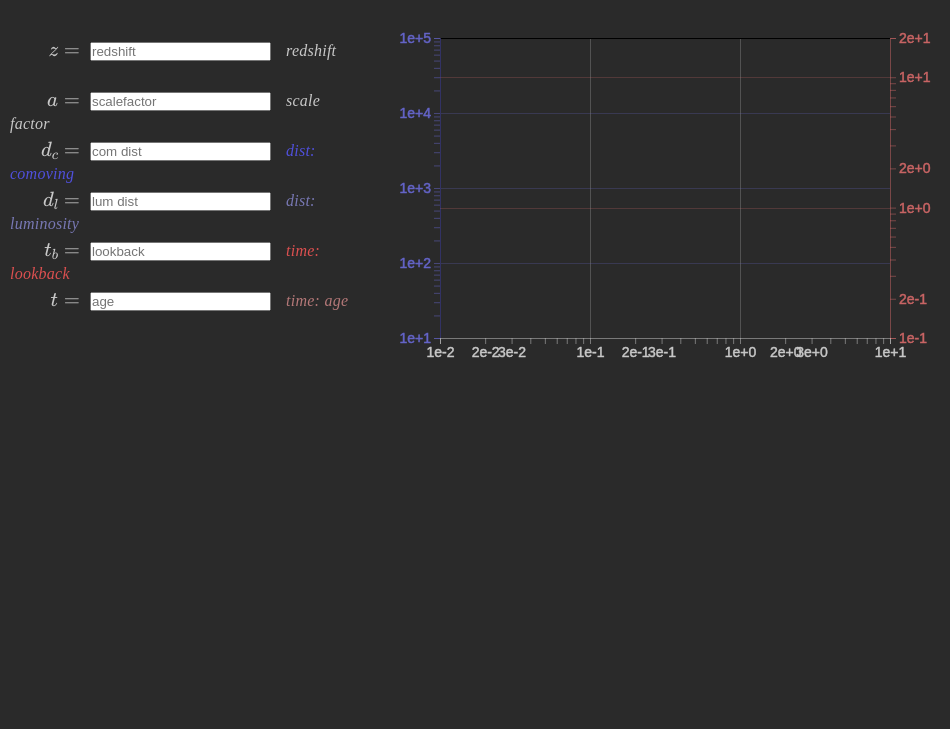
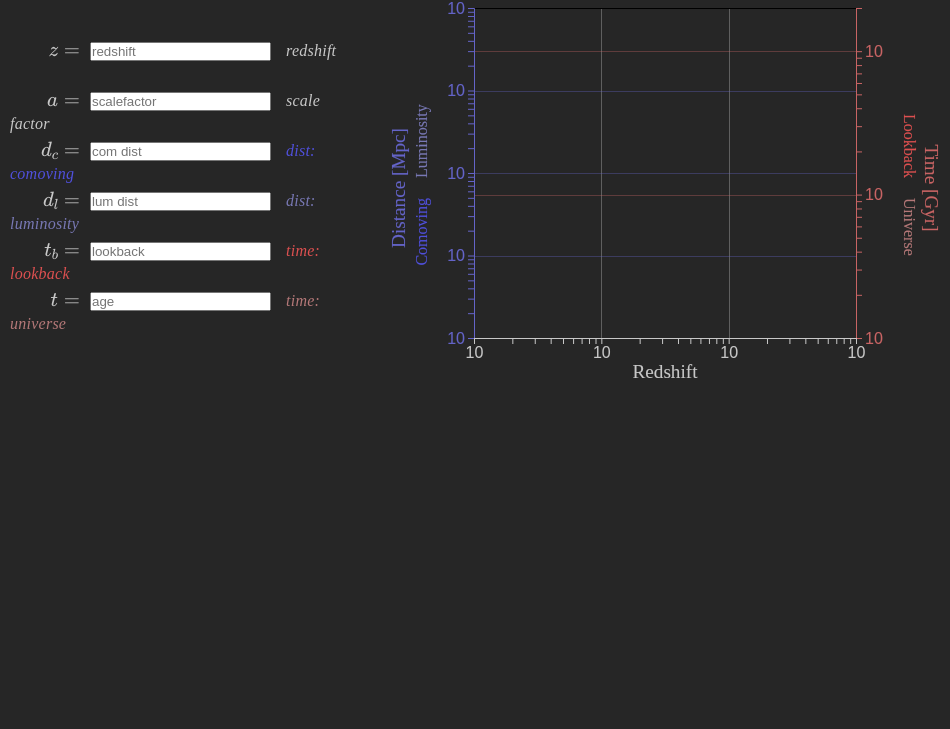
Before and after one commit to lzkelley/cosmo, an Electron app: page index.html in a window 950 px wide. Shown: the part 71-800 px from the top of the page. Drawn offline with nearby package versions, Linux system fonts and the light colour scheme; some packages are replaced by stand-ins of ours; no server answers.

Commit message:
ENH: add axes labels, use powers-of-ten in tick labels

```diff
--- a/face/plot.js
+++ b/face/plot.js
@@ -5,12 +5,14 @@
  */
 
 /*    ========    SETTINGS    =========    */
+var sprintf = require('sprintf-js').sprintf
 
 var svg = d3.select('#simContainer');
 
 var style = getComputedStyle(document.body);
 var color_dc = style.getPropertyValue('--color-dc');
 var color_dl = style.getPropertyValue('--color-dl');
+var font_size = style.getPropertyValue('--font-size-small');
 
 // These are strings
 var width = svg.style("width");
@@ -18,6 +20,18 @@ var height = svg.style("height");
 
 width = parseFloat(width.replace("px", ""));
 height = parseFloat(height.replace("px", ""));
+font_size = parseFloat(font_size.replace("px", ""));
+
+var margin = {top: 20, right: 84, bottom: 50, left: 84};
+margin.width = margin.left + margin.right;
+margin.height = margin.top + margin.bottom;
+
+// svg.append("rect")
+//     .attr("x", 0)
+//     .attr("y", 0)
+//     .attr("width", width)
+//     .attr("height", height)
+//     .attr("fill", "rgba(215, 170, 246, 0.1)");
 
 var Z_RANGE = [0.01, 10.0];   // Range of redshift values
 var D_RANGE = [1.0e+1, 1.0e5];  // Range of distance [Mpc] values
@@ -42,6 +56,8 @@ function format(num) {
 
 function initPlots() {
 
+    var xAxisTranslate = height - margin.bottom;
+
     // Create a `g` called `plots` which we be clipped outside of the `mask`
     //    This is where all plotted lines should go, using:
     //    ``svg.select("#plots").append("path") ....``
@@ -53,10 +69,10 @@ function initPlots() {
         .attr("id", "mask")
         .style("pointer-events", "none")
         .append("rect")
-        .attr('x', 50)
-        .attr('y', 50)
-        .attr('width', width - 100)
-        .attr('height', height - 100);
+        .attr('x', margin.left)
+        .attr('y', margin.top)
+        .attr('width', width - margin.width)
+        .attr('height', height - margin.height);
 
     // == Scales and Axes == //
     axis_z = d3.axisBottom();
@@ -68,17 +84,17 @@ function initPlots() {
     scale_t = d3.scaleLog();
 
     scale_x = scale_x.domain(Z_RANGE)
-        .range([0.0, width - 100]);
+        .range([0.0, width - margin.width]);
     scale_d = scale_d.domain(D_RANGE)
-        .range([height - 100, 0]);
+        .range([height - margin.height, 0]);
     scale_t = scale_t.domain(T_RANGE)
-        .range([height - 100, 0]);
+        .range([height - margin.height, 0]);
 
     // add z gridlines
     svg.select("#plots").append("g")
         .attr("class", "grid")
         .attr("id", "z")
-        .attr("transform", "translate(50," + height + ")")
+        .attr("transform", "translate(" + margin.left + "," + (height - margin.bottom) + ")")
         .call(d3.axisBottom(scale_x)
             .ticks(NZ_GRID)
             .tickSize(-height)
@@ -89,7 +105,7 @@ function initPlots() {
     svg.select("#plots").append("g")
         .attr("class", "grid")
         .attr("id", "d")
-        .attr("transform", "translate(50,50)")
+        .attr("transform", "translate(" + margin.left + "," + margin.top + ")")
         .call(d3.axisLeft(scale_d)
             .ticks(ND_GRID)
             .tickSize(-width)
@@ -100,7 +116,7 @@ function initPlots() {
     svg.select("#plots").append("g")
         .attr("class", "grid")
         .attr("id", "t")
-        .attr("transform", "translate(50,50)")
+        .attr("transform", "translate(" + margin.left + "," + margin.top + ")")
         .call(d3.axisRight(scale_t)
             .ticks(NT_GRID)
             .tickSize(width)
@@ -112,29 +128,118 @@ function initPlots() {
     axis_t.scale(scale_t);
 
     // d axis
-    svg.append("g")
+    var _ax_d = svg.append("g")
         .attr("class", "axis")
         .attr("id", "axis_d")
-        .attr("transform", "translate(50, 50)")
+        .attr("transform", "translate(" + margin.left + "," + margin.top + ")")
         .call(axis_d);
 
     // t axis
-    svg.append("g")
+    var _ax_t = svg.append("g")
         .attr("class", "axis")
         .attr("id", "axis_t")
-        .attr("transform", "translate(" + (width - 50) + ", 50)")
+        .attr("transform", "translate(" + (width - margin.right) + "," + margin.top + ")")
         .call(axis_t);
 
-    var xAxisTranslate = height - 50;
-
-    svg.append("g")
+    var _ax_z = svg.append("g")
         .attr("class", "axis")
         .attr("id", "axis_z")
-        .attr("transform", "translate(50, " + xAxisTranslate + ")")
+        .attr("transform", "translate(" + margin.left + "," + xAxisTranslate + ")")
         .call(axis_z);
+
+    axisLabelTens(_ax_z);
+    axisLabelTens(_ax_t);
+    axisLabelTens(_ax_d);
+
+    //  ====  Add Axis Labels  ====  //
+
+    // == Redshift Axis
+    svg.append("text")
+        .attr("id", "axis_z")
+        .attr("transform",
+            "translate(" + (width/2) + ", " + (xAxisTranslate + 40) + ")")
+        .style("text-anchor", "middle")
+        .style("font-size", font_size*1.2)
+        .text("Redshift");
+
+    // == Distance Axis
+    svg.append("text")
+        .attr("id", "axis_d")
+        .attr("transform", "translate(15, " + (height/2) + ")" + "rotate(-90)")
+        // .attr("dy", "1em")
+        .style("text-anchor", "middle")
+        .style("font-size", font_size*1.2)
+        .text("Distance [Mpc]");
+
+    // Comoving
+    var temp = svg.append("text")
+        .attr("id", "dc")
+        .attr("transform", "translate(15, " + (height/2) + ")" + "rotate(-90)")
+        .style("text-anchor", "middle")
+        .text("Comoving");
+
+    // Shift up
+    temp.attr("dx", - temp.node().getBBox().width/2 - 10)
+        .attr("dy", temp.node().getBBox().height + 4)
+
+    // Luminosity
+    var temp = svg.append("text")
+        .attr("id", "dl")
+        .attr("transform", "translate(15, " + (height/2) + ")" + "rotate(-90)")
+        .style("text-anchor", "middle")
+        .text("Luminosity");
+
+    // Shift down
+    temp.attr("dx", temp.node().getBBox().width/2 + 10)
+        .attr("dy", temp.node().getBBox().height + 4)
+
+    // == Time Axis
+    svg.append("text")
+        .attr("id", "axis_t")
+        .attr("transform", "translate(" + (width - 15) + "," + (height/2) + ")" + "rotate(90)")
+        .style("text-anchor", "middle")
+        .style("font-size", font_size*1.2)
+        .text("Time [Gyr]");
+
+    // Lookback
+    var temp = svg.append("text")
+        .attr("id", "tl")
+        .attr("transform", "translate(" + (width - 15) + "," + (height/2) + ")" + "rotate(90)")
+        .style("text-anchor", "middle")
+        .text("Lookback");
+
+    // Shift up
+    temp.attr("dx", -temp.node().getBBox().width/2 - 10)
+        .attr("dy", temp.node().getBBox().height + 4)
+
+    // Luminosity
+    var temp = svg.append("text")
+        .attr("id", "ta")
+        .attr("transform", "translate(" + (width - 15) + "," + (height/2) + ")" + "rotate(90)")
+        .style("text-anchor", "middle")
+        .text("Universe");
+
+    // Shift down
+    temp.attr("dx", temp.node().getBBox().width/2 + 10)
+        .attr("dy", temp.node().getBBox().height + 4)
 
 }
 
+function axisLabelTens(ax) {
+    ax.selectAll(".tick text")
+        .text(null)
+        .filter(powerOfTen)
+        .text(10)
+        .append("tspan")
+        .attr("dy", "-.7em")
+        .text(function(d) {
+            return sprintf('%+.0f', Math.round(Math.log(d) / Math.LN10));
+        });
+}
+
+function powerOfTen(d) {
+  return d / Math.pow(10, Math.ceil(Math.log(d) / Math.LN10 - 1e-12)) === 1;
+}
 
 function plotLines() {
     d3.csv("data/cosmo_grid.csv", function(error, data) {
--- a/face/plot_style.css
+++ b/face/plot_style.css
@@ -1,42 +1,48 @@
 @import './style_pars.css';
 
 svg text {
-    font-size:14px;
+    font-size: var(--font-size-small);
+    font: "Times New Roman";
+    stroke-width: var(--text-stroke-width);
+    font-weight: 100;
+    stroke: var(--color-fg);
+    fill: var(--color-fg);
 }
 
+/*  ====  Plot Axes Parameters  ====  */
+
 svg .axis {
-    stroke-width: 1px;
     fill: none;
-    stroke-width: 0.5px;
 }
 
-svg .axis text {
-    stroke-width: 0.5px;
-}
-
-svg .axis#axis_z line, svg .axis#axis_z path, svg .axis#axis_z text {
+svg #axis_z * {
     stroke: var(--color-z);
 }
 
-svg .axis#axis_z text {
+svg #axis_z text, svg text#axis_z {
     fill: var(--color-z);
+    stroke: var(--color-z);
 }
 
-svg .axis#axis_d line, svg .axis#axis_d path, svg .axis#axis_d text {
+svg #axis_d * {
     stroke: var(--color-d);
 }
 
-svg .axis#axis_d text {
+svg #axis_d text, svg text#axis_d {
     fill: var(--color-d);
+    stroke: var(--color-d);
 }
 
-svg .axis#axis_t line, svg .axis#axis_t path, svg .axis#axis_t text {
+svg #axis_t * {
     stroke: var(--color-t);
 }
 
-svg .axis#axis_t text {
+svg #axis_t text, svg text#axis_t {
     fill: var(--color-t);
+    stroke: var(--color-t);
 }
+
+/*  ====  Plot Text/Lines Parameters  ====  */
 
 svg .line {
     stroke-width: 2.5px;
@@ -46,6 +52,26 @@ svg .line {
 
 svg .line#dc {
     stroke: var(--color-dc);
+}
+
+svg text#dc {
+    stroke: var(--color-dc);
+    fill: var(--color-dc);
+}
+
+svg text#dl {
+    stroke: var(--color-dl);
+    fill: var(--color-dl);
+}
+
+svg text#ta {
+    stroke: var(--color-ta);
+    fill: var(--color-ta);
+}
+
+svg text#tl {
+    stroke: var(--color-tl);
+    fill: var(--color-tl);
 }
 
 svg .line#dl {
@@ -60,9 +86,11 @@ svg .line#ta {
     stroke: var(--color-ta);
 }
 
+/*  ====  Axes Grid Line Parameters  ====  */
+
 svg .grid line {
   stroke-width: 1.0px;
-  stroke-opacity: 0.25;
+  stroke-opacity: 0.35;
   shape-rendering: crispEdges;
 }
 
@@ -77,3 +105,7 @@ svg .grid#d line {
 svg .grid#t line {
     stroke: var(--color-t);
 }
+
+svg .axis tspan {
+  font-size: var(--font-size-sup);
+}
--- a/face/style.css
+++ b/face/style.css
@@ -7,7 +7,7 @@
 }
 
 hr {
-    width: 50%;
+    width: 30%;
 }
 
 body {
--- a/face/style_pars.css
+++ b/face/style_pars.css
@@ -6,9 +6,13 @@
     --font-size: 20px;
     --font-size-small: 16px;
     --font-size-tiny: 12px;
+    --font-size-sup: 10.5px;
+    --text-stroke-width: 0.1px;
 
     --color-fg: rgb(200, 200, 200);
-    --color-bg: rgb(42, 42, 42);
+    /* --color-bg: rgb(42, 42, 42); */
+    /* --color-bg: rgb(30, 30, 40); */
+    --color-bg: rgba(0, 0, 0, 0.85);
 
     /* --color-z: rgb(170, 150, 150); */
     --color-z: var(--color-fg);
@@ -19,5 +23,6 @@
     /* Times */
     --color-t: rgb(200, 100, 100);
     --color-tl: rgb(220, 80, 80);
+    /* --color-tl: rgb(210, 90, 90); */
     --color-ta: rgb(180, 120, 120);
 }
--- a/index.html
+++ b/index.html
@@ -51,7 +51,7 @@
       <form id="ageTimeForm">
         <span class="name">\(t = \)</span>
         <input name="ta" placeholder="age" min="0.0" id="ageTimeInput">
-        <span class="desc" id="ta">time: age</span>
+        <span class="desc" id="ta">time: universe</span>
       </form>
 
       <br>
```
